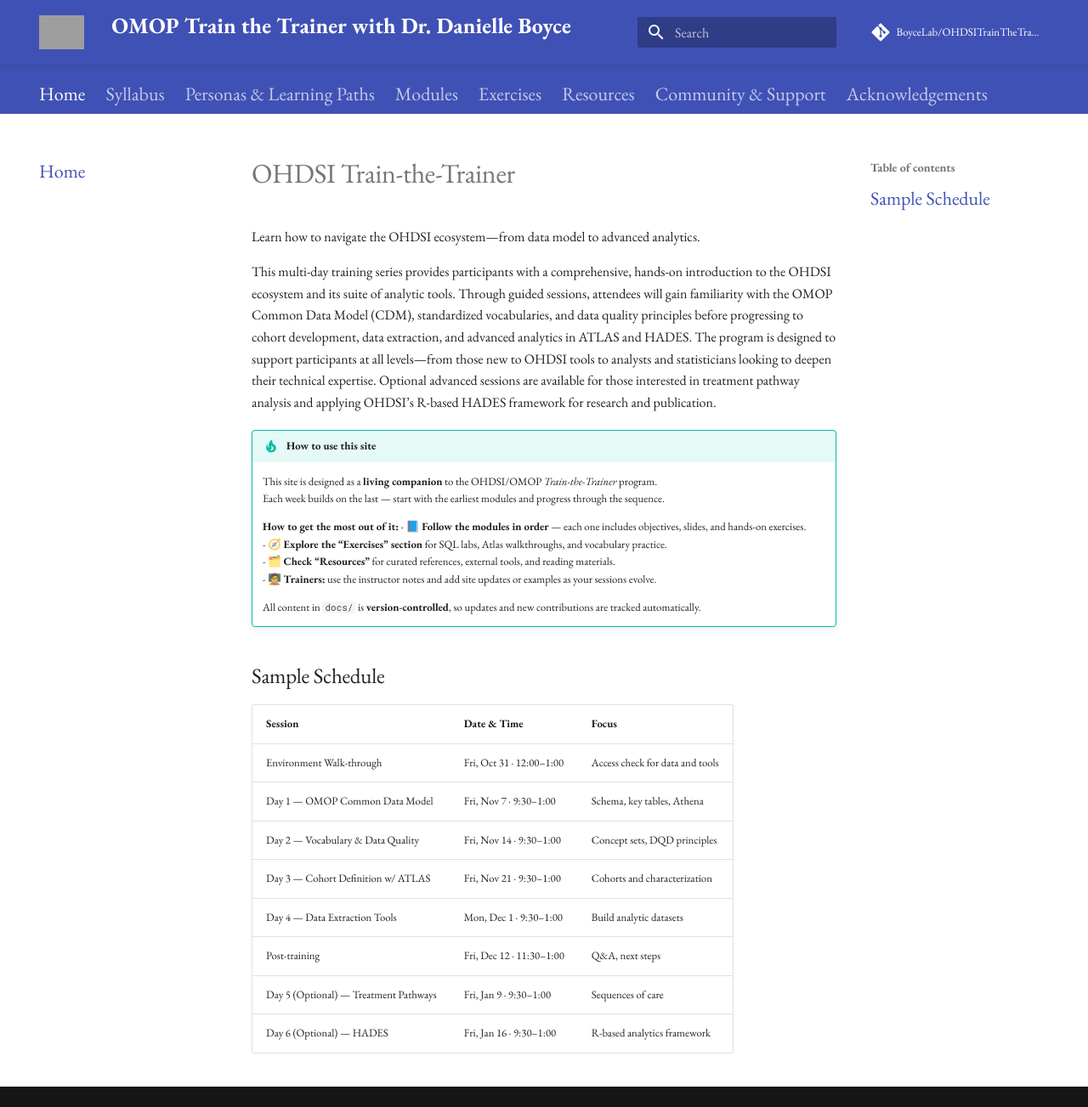
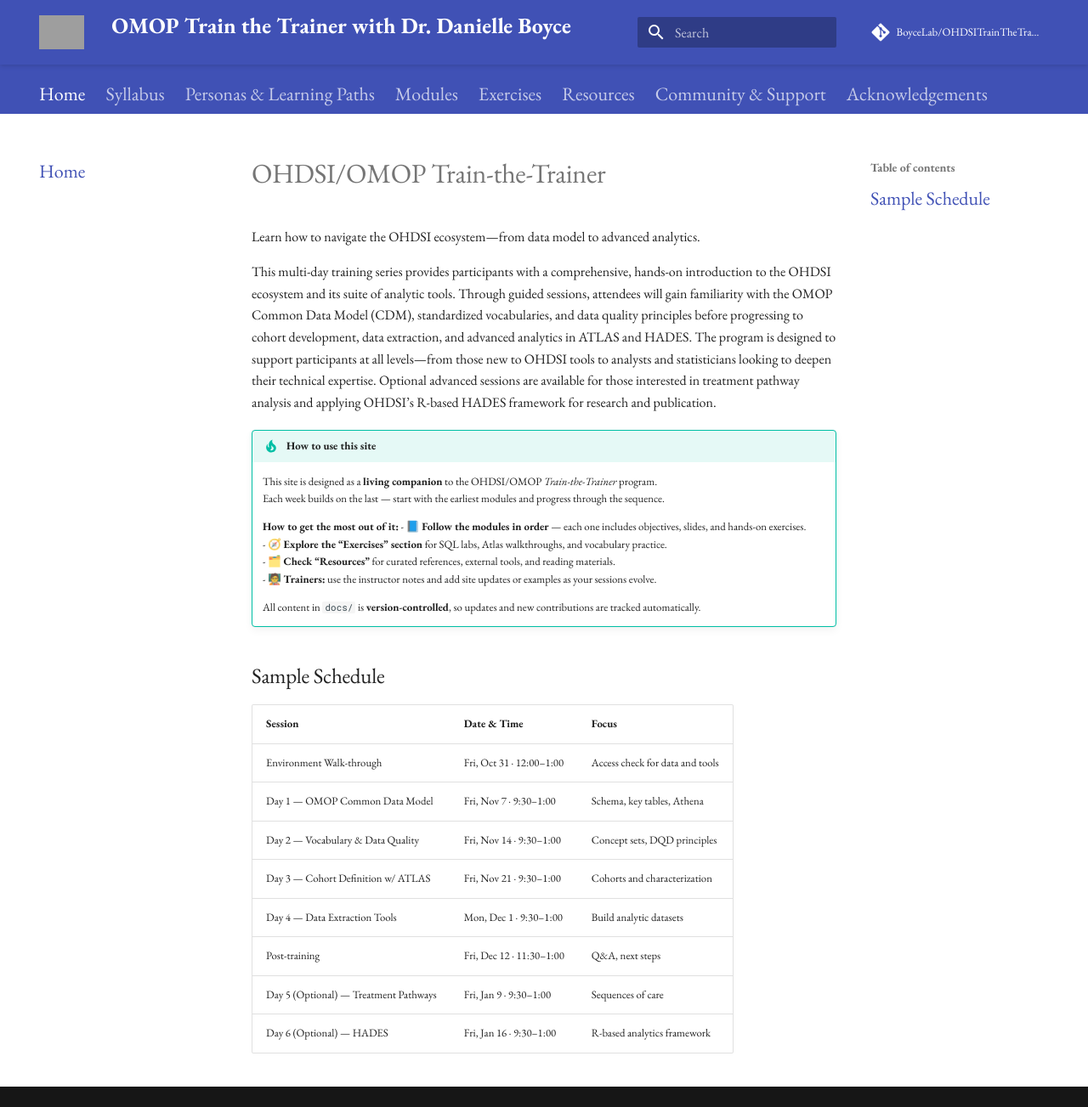
Before and after one commit to BoyceLab/OHDSITrainTheTrainer-6WK, an MkDocs documentation site: the page built from docs/index.md, in a window 1280 px wide and 1303 px high. Shown: the whole window at 85% size. Built offline with MkDocs 1.6.1 and Material for MkDocs 9.7.7, drawn with Linux system fonts in a browser that asks for light colours; comment, search, counter and statistics services are not loaded; grey boxes are pictures that could not be loaded.

Commit message:
Update index.md

```diff
--- a/docs/index.md
+++ b/docs/index.md
@@ -1,4 +1,4 @@
-# OHDSI Train-the-Trainer
+# OHDSI/OMOP Train-the-Trainer
 
 Learn how to navigate the OHDSI ecosystem—from data model to advanced analytics.
 
```
